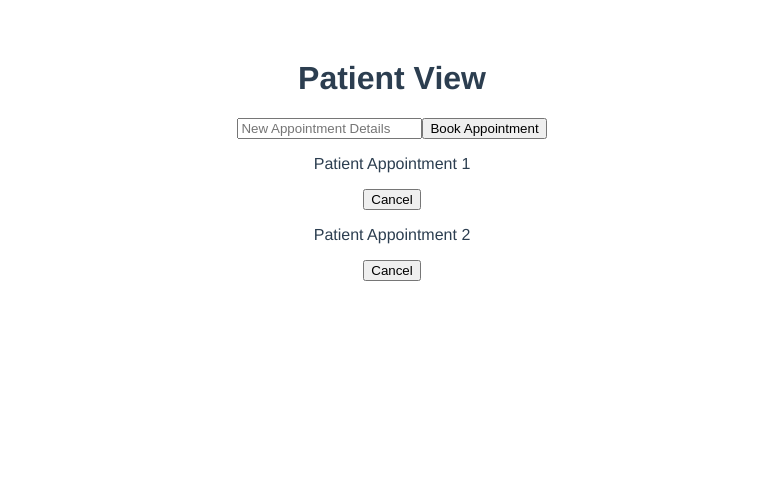
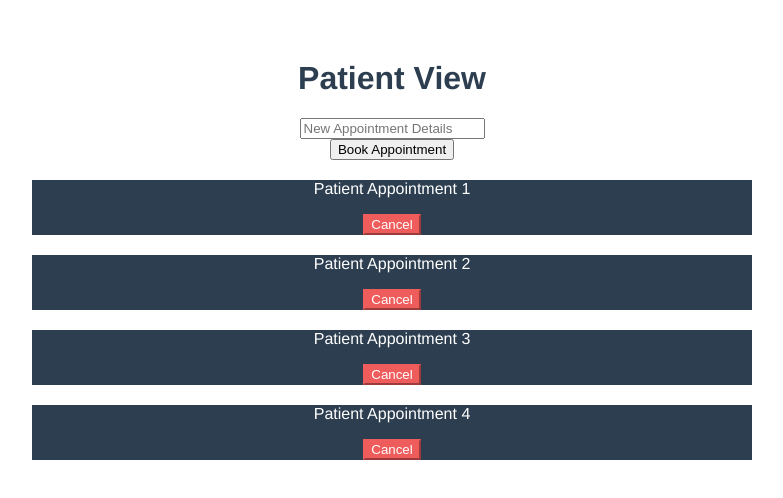
Before and after one commit to sheenatoroy/HospitalManagement, a Vue app in the folder frontend/: page /patients in a window 1280 px wide. Shown: the top 498 px of the page, without its empty margins (248-1031 px from the left). Built offline with nearby package versions, Linux system fonts and the light colour scheme.

Commit message:
enhacing UI with adding colors and animations in Patients

```diff
--- a/frontend/package.json
+++ b/frontend/package.json
@@ -9,6 +9,7 @@
   },
   "dependencies": {
     "axios": "^1.7.2",
+    "bootstrap": "^5.3.3",
     "core-js": "^3.8.3",
     "vue": "^3.2.13",
     "vue-router": "^4.3.3",
--- a/frontend/src/components/Patients.vue
+++ b/frontend/src/components/Patients.vue
@@ -1,14 +1,20 @@
 <template>
-    <div>
-        <h1>Patient View</h1>
-        <input v-model="newAppointment" placeholder="New Appointment Details" />
-        <button @click="bookAppointment">Book Appointment</button>
-        <div v-for="appointment in patientAppointments" :key="appointment.id">
-            <p>{{ appointment.details }}</p>
-            <button @click="cancelAppointment(appointment.id)">Cancel</button>
+    <div class="container">
+      <h1 class="text-primary">Patient View</h1>
+      <div class="input-group mb-3">
+        <input v-model="newAppointment" class="form-control" placeholder="New Appointment Details" />
+        <div class="input-group-append">
+          <button @click="bookAppointment" class="btn btn-primary">Book Appointment</button>
         </div>
+      </div>
+      <div v-for="appointment in patientAppointments" :key="appointment.id" class="card mb-3">
+        <div class="card-body">
+          <p class="card-text">{{ appointment.details }}</p>
+          <button @click="cancelAppointment(appointment.id)" class="btn btn-danger">Cancel</button>
+        </div>
+      </div>
     </div>
-</template>
+  </template>
 
 <script>
 /* eslint-disable vue/multi-word-component-names */
@@ -19,8 +25,11 @@ export default {
             newAppointment: '',
             patientAppointments: [
                 { id: 1, details: 'Patient Appointment 1' },
-                { id: 2, details: 'Patient Appointment 2' }
+                { id: 2, details: 'Patient Appointment 2' },
+                { id: 3, details: 'Patient Appointment 3' },
+                { id: 4, details: 'Patient Appointment 4' }
             ]
+
         };
     },
     methods: {
@@ -38,5 +47,37 @@ export default {
 </script>
 
 <style scoped>
+.container {
+  max-width: 800px;
+  margin: auto;
+  text-align: center;
+}
+
+.card {
+  background-color: #2c3e50;
+  width: 90%;
+  margin: 20px auto;
+  transition: transform 0.3s ease;
+}
+.card-text {
+    color: #ffffff;
+}
+
+.card:hover {
+  transform: scale(1.05);
+}
+
+.btn-danger {
+  background-color: rgb(239, 92, 92);
+  border-color: rgb(239, 92, 92);
+  transition: background-color 0.3s ease, border-color 0.3s ease;
+  color: #ffffff;
+}
+
+.btn-danger:hover {
+  background-color: darkred;
+  border-color: darkred;
+}
+
 /* Component-specific styles go here */
 </style>
```
Also changed, not shown: 1 other file (tests, documents, lock files or other folders).
